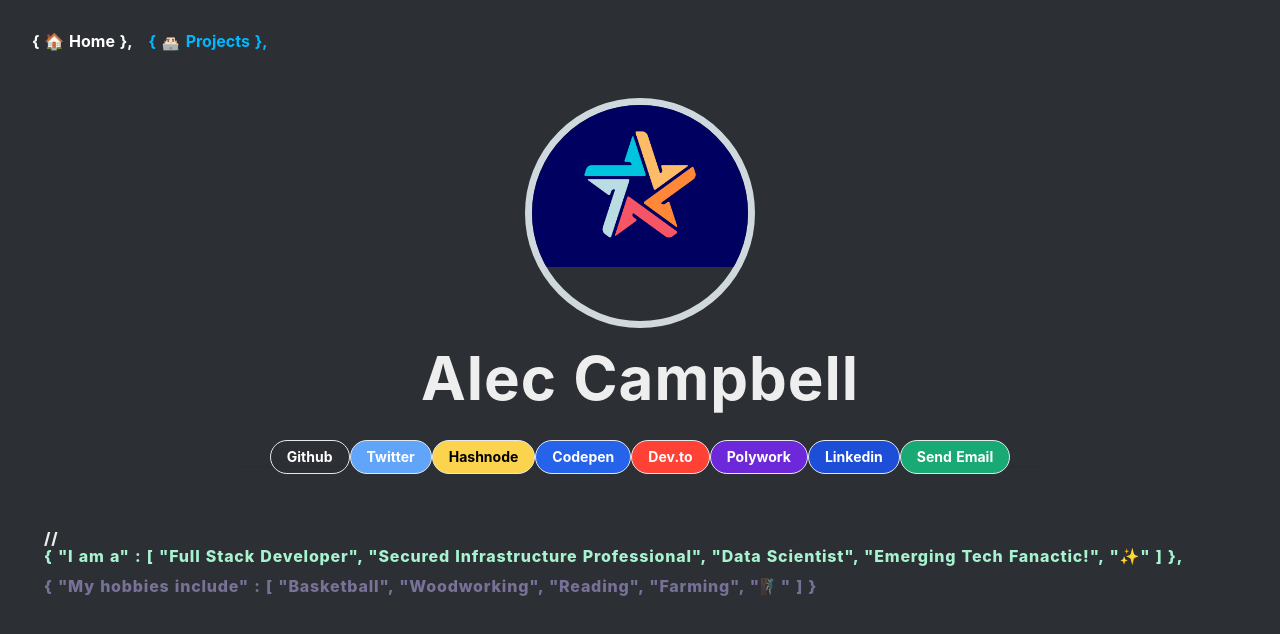
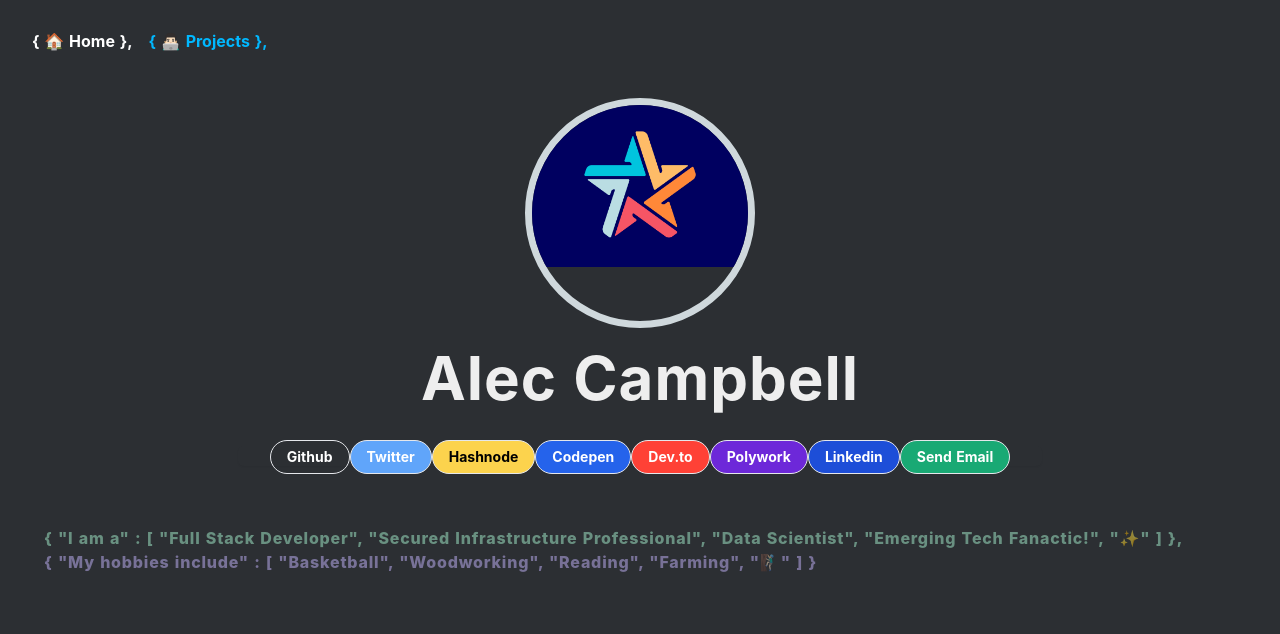
Before and after one commit to Uvacoder/test-abclinks2, a Nuxt app: page / in a window 1280 px wide. Shown: the top 634 px of the page. Built offline with nearby package versions, Linux system fonts and the light colour scheme; a web font is replaced by a local one.

Commit message:
Update index.vue

```diff
--- a/pages/index.vue
+++ b/pages/index.vue
@@ -34,7 +34,7 @@
 
      <h2 class="text-left justify-center d-flex flex-column text-base y-8 sm:p-7 lg:p1 sm:space-x-2 sm:space-y-2 lg:space-x-4 lg:space-y-4 skew-y-12">
           <ul class="list-none tracking-wider antialiased sm:subpixel-antialiased md:antialiased font-extrabold">
-  //          <li class="text-green-200 animate-bounce ease-in-out infinite">{ "I am a" : [ "Full Stack Developer", "Secured Infrastructure Professional", "Data Scientist", "Emerging Tech Fanactic!", "✨" ] },</li>
+            <li class="text-green-200 animate-pulse ease-in-out infinites">{ "I am a" : [ "Full Stack Developer", "Secured Infrastructure Professional", "Data Scientist", "Emerging Tech Fanactic!", "✨" ] },</li>
             <li class="text-purple-300 animate-pulse ease-in-out infinites">{ "My hobbies include" : [ "Basketball", "Woodworking", "Reading", "Farming", "🧗🏻‍♂️" ] }</li><br>
           </ul>
     </h2>
```
